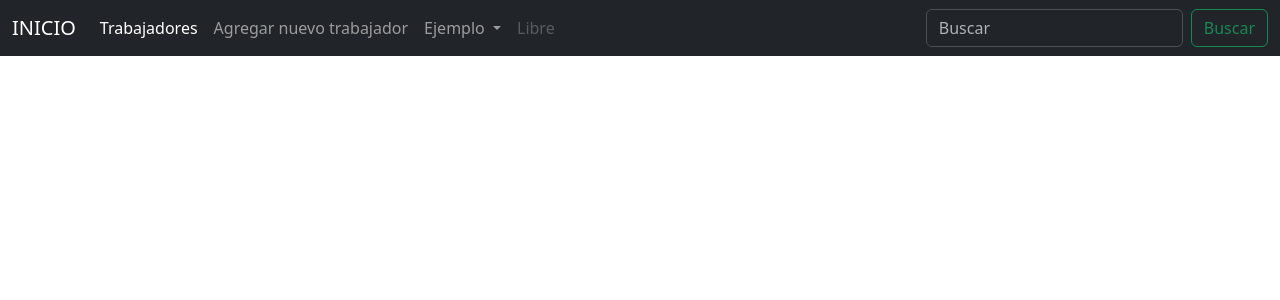
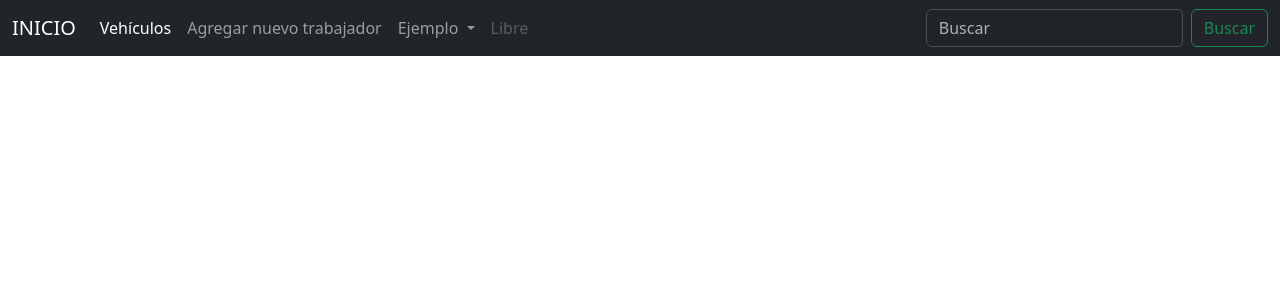
Before and after one commit to Felipe1-gif/djangoMulticloud, a Django app: template templates/base.html in a window 1280 px wide. Shown: the top 300 px of the page. Run offline with Django 5.2, Linux system fonts and the light colour scheme; the template is opened without the code that fills it, so the values that code supplies are empty.

Commit message:
actualizado template base

```diff
--- a/templates/base.html
+++ b/templates/base.html
@@ -18,7 +18,7 @@
     <header>
     <nav class="navbar navbar-expand-lg bg-dark" data-bs-theme="dark">
         <div class="container-fluid">
-            <a class="navbar-brand" href="{% url 'trabajadores:empleados'%}">INICIO</a>
+            <a class="navbar-brand" href="{% url 'vehiculos:listar'%}">INICIO</a>
             <!-- Botón hamburguesa (modo móvil) -->
             <button class="navbar-toggler" type="button" data-bs-toggle="collapse"
                 data-bs-target="#navbarSupportedContent" aria-controls="navbarSupportedContent"
@@ -30,11 +30,11 @@
             <!-- Menú de navegación -->
             <ul class="navbar-nav me-auto mb-2 mb-lg-0">
                 <li class="nav-item">
-                    <a class="nav-link active" aria-current="page" href="{% url 'trabajadores:empleados' %}">Trabajadores</a>
+                    <a class="nav-link active" aria-current="page" href="{% url 'vehiculos:listar' %}">Vehículos</a>
                 </li>
                 <li class="nav-item">
                     <!--<a class="nav-link" href="#">Libre</a>-->
-                    <a class="nav-link" href="{% url 'trabajadores:agregar' %}">Agregar nuevo trabajador</a>
+                    <a class="nav-link" href="{% url 'vehiculos:agregar' %}">Agregar nuevo trabajador</a>
                 </li>
                 <li class="nav-item dropdown">
                     <a class="nav-link dropdown-toggle" href="#" role="button" data-bs-toggle="dropdown" aria-expanded="false">
```
